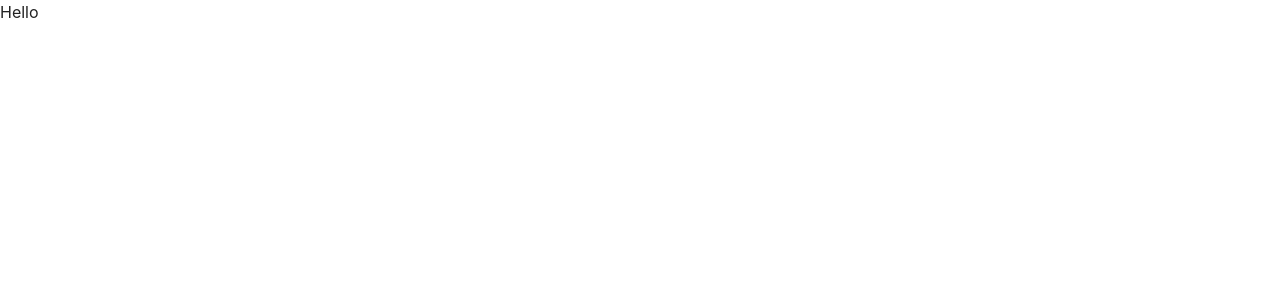
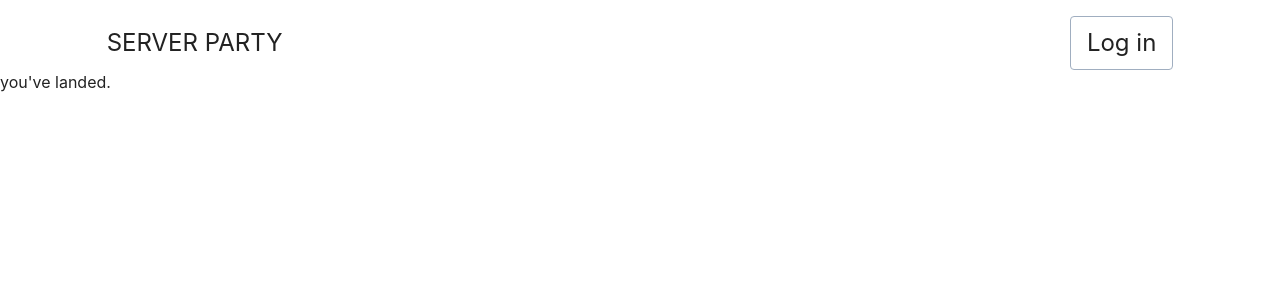
Before and after one commit to kiprasmel/server-party, a React (Create React App) app: page / in a window 1280 px wide. Shown: the top 300 px of the page. Built offline with nearby package versions, Linux system fonts and the light colour scheme.

Commit message:
Create a basic version of the `Landing` page
Signed-off-by: Kipras Melnikovas <kipras@kipras.org>

```diff
--- a/src/App.tsx
+++ b/src/App.tsx
@@ -1,20 +1,18 @@
 import React from "react";
 import { BrowserRouter as Router, Switch, Route } from "react-router-dom";
 
+import { Landing } from "./pages/Landing";
 import { Login } from "./pages/Login";
 
 function App() {
 	return (
 		<>
 			<Router>
-				<div>
-					<Switch>
-						{/* TODO Landing? */}
-						<Route path="/" component={Login} />
+				<Switch>
+					<Route exact path="/" component={Landing} />
 
-						<Route exact path="/login" component={Login} />
-					</Switch>
-				</div>
+					<Route exact path="/login" component={Login} />
+				</Switch>
 			</Router>
 		</>
 	);
--- /dev/null
+++ b/src/pages/Landing.tsx
@@ -0,0 +1,10 @@
+import React from "react";
+import { Navbar } from "../shared-components/Navbar";
+
+export const Landing = () => (
+	<div>
+		<Navbar />
+
+		<h1>you've landed.</h1>
+	</div>
+);
```
